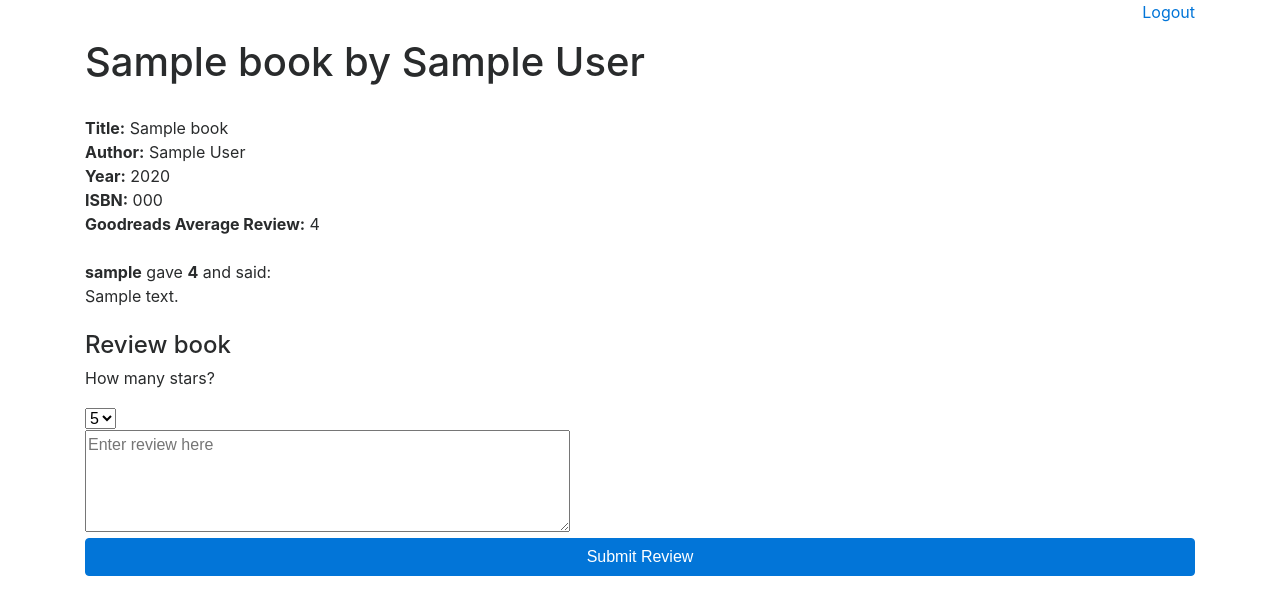
After one commit to Toolioiep/cs50w-project1, a Flask app: template templates/book.html in a window 1280 px wide. The commit adds this page. Shown: the top 615 px of the page. Run offline with Flask 2, Linux system fonts and the light colour scheme; the template is opened without the code that fills it: most values are stand-ins (such as "Sample title", 1, 10 or a date in 2020); some libraries are stand-ins or nearby versions.

Commit message:
add detail view

```diff
--- a/application.py
+++ b/application.py
@@ -1,13 +1,14 @@
 import os
 import pdb
+import json
 
-# from passlib.hash import pbkdf2_sha256
 from werkzeug.security import check_password_hash, generate_password_hash
 
-from flask import Flask, session, render_template, request
+from flask import Flask, session, render_template, request, redirect, url_for
 from flask_session import Session
 from sqlalchemy import create_engine
 from sqlalchemy.orm import scoped_session, sessionmaker
+from helpers import get_goodreads
 
 app = Flask(__name__)
 
@@ -97,10 +98,111 @@ def login():
 @app.route("/logout")
 def logout():
     session["user_name"] = None
-    session['logged_in'] = False
+    session["logged_in"] = False
     session.clear()
     return render_template("welcome.html")
 
 
-# # key: yuxGnaukypsnFepTf3Yg
-# # secret: 2x3OT4XuPJDFfEYeUWrH0w77BM2LMMrw3SQKKldg8Y
+@app.route("/search", methods=["GET"])
+def search():
+    if session.get("logged_in"):
+        return render_template("search.html")
+    else:
+        return render_template("error.html", message="Not logged")
+
+
+@app.route("/search", methods=["POST"])
+def books():
+    searchqry = request.form.get("search")
+
+    if len(searchqry) == 0:
+        searchqry = None
+
+    books = db.execute(
+        "SELECT * FROM books WHERE (title LIKE :searchqry) OR (author LIKE :searchqry) OR (isbn LIKE :searchqry)",
+        {"searchqry": "%" + searchqry + "%"},
+    ).fetchall()
+
+    return render_template("books.html", books=books)
+
+
+@app.route("/book/<int:book_id>")
+def book(book_id):
+    book = db.execute("SELECT * FROM books WHERE id = :id", {"id": book_id}).fetchone()
+
+    goodreads = get_goodreads(book.isbn)
+
+    if goodreads.status_code != 200:
+        return render_template("error.html", message="404 Error")
+
+    book_all = goodreads.json()
+    book_rating = book_all["books"][0]["average_rating"]
+
+    # pdb.set_trace()
+
+    reviews = db.execute(
+        "SELECT * FROM reviews LEFT JOIN public.users ON (reviews.user_id = users.id) WHERE book_id = :id",
+        {"id": book_id},
+    ).fetchall()
+
+    return render_template("book.html", book=book, book_rating=book_rating, reviews=reviews)
+
+
+@app.route("/review/<int:book_id>", methods=["POST"])
+def review(book_id):
+    stars = request.form.get("stars")
+    review = request.form.get("review")
+    username = session["user_name"]
+
+    users = db.execute(
+        "SELECT username, id from users WHERE username = :username",
+        {"username": username},
+    ).fetchone()
+
+    if (
+        db.execute(
+            "SELECT * FROM reviews LEFT JOIN public.users ON (reviews.user_id = users.id) WHERE book_id = :id AND username = :username",
+            {"id": book_id, "username": username},
+        ).rowcount
+        > 0
+    ):
+        return render_template("error.html", message="Review already exists.")
+    else:
+        db.execute(
+            "INSERT INTO reviews (book_id, user_id, stars, review) VALUES (:book_id, :user_id, :stars, :review)",
+            {"book_id": book_id, "user_id": users.id, "stars": stars, "review": review},
+        )
+        db.commit()
+
+        return redirect(url_for('book', book_id = book_id))
+
+
+@app.route("/api/<isbn_id>", methods=["GET"])
+def api(isbn_id):
+    book_api = db.execute("SELECT * FROM books WHERE isbn = :isbn", {"isbn" : isbn_id}).fetchone()
+
+    if book_api is None:
+        goodreads = get_goodreads(isbn_id)
+        if goodreads.status_code != 200:
+            return abort(404)
+        else:
+            book_api = goodreads.json()
+            return book_api
+    else:
+        book_reviews = db.execute("SELECT COUNT(id), AVG(stars) FROM reviews WHERE book_id = :book_id", {"book_id" : book_api.id}).fetchone()
+
+    resp = {}
+    resp['title'] = book_api.title
+    resp['author'] = book_api.author
+    resp['year'] = book_api.year
+    resp['isbn'] = book_api.isbn
+    try:
+        resp['review_count'] = str(book_reviews[0])
+        resp['average_score'] = '% 1.1f' % book_reviews[1]
+    except TypeError:
+        resp['review_count'] = "Not enough reviews"
+        resp['average_score'] = "Not enough reviews"
+
+    json_resp = json.dumps(resp)
+
+    return json_resp, 200
--- /dev/null
+++ b/templates/book.html
@@ -0,0 +1,51 @@
+{% extends "layout.html" %} {% block title %} Book Details {% endblock %} {%
+block body %}
+<h1>{{ book.title }} by {{ book.author }}</h1>
+<br />
+<div>
+  <b>Title:</b> {{ book.title }}<br />
+  <b>Author:</b> {{ book.author }}<br />
+  <b>Year:</b> {{ book.year }}<br />
+  <b>ISBN:</b> {{ book.isbn }}<br />
+  <b>Goodreads Average Review:</b> {{ book_rating }}<br />
+  <div>
+    <br />
+    <div class="bg-light">
+      {% if reviews %}
+      {% for reviews in reviews %}
+      <b>{{ reviews.username }}</b> gave <b>{{ reviews.stars }}</b> and said:
+      <br />
+      {{ reviews.review }}
+      {% endfor %} {% else %}
+      <p>No one has left a review yet.</p>
+    {% endif %}
+    </div>
+    <br />
+    <h4>Review book</h4>
+    <div></div>
+    <form action="{{ url_for('review', book_id=book.id) }}" method="post">
+      <p>How many stars?</p>
+      <select name="stars">
+        <option value="5">5</option>
+        <option value="4">4</option>
+        <option value="3">3</option>
+        <option value="2">2</option>
+        <option value="1">1</option>
+      </select>
+      <br />
+      <textarea
+        type="textarea"
+        name="review"
+        placeholder="Enter review here"
+        rows="4"
+        cols="50"
+        draggable="true"
+      ></textarea>
+      <br />
+      <button class="btn btn-primary btn-large btn-block">Submit Review</button>
+    </form>
+    <br />
+
+    {% endblock %}
+  </div>
+</div>
--- a/templates/error.html
+++ b/templates/error.html
@@ -2,4 +2,7 @@
 {% block body %}
 <h1>Error</h1>
 <div class="alert alert-danger" role="alert">{{ message }}</div>
+<p align="left">
+  <a href="{{ url_for('search') }}">New search</a>
+</p>
 {% endblock %}
--- a/templates/layout.html
+++ b/templates/layout.html
@@ -6,11 +6,11 @@
     </head>
     <body>
         <div class="container">
+          <p align="right">
+              <a href="{{ url_for('logout') }}">Logout</a>
+            </p>
             {% block body %}
             {% endblock %}
-            <p align="right">
-              <a href="{{ url_for('logout') }}">Logout</a>
-            </p>
         </div>
     </body>
 </html>
```
Also changed, not shown: helpers.py (added, +19 -0 lines), templates/books.html (added, +31 -0 lines), templates/search.html (+13 -1 lines), 5 other files.
